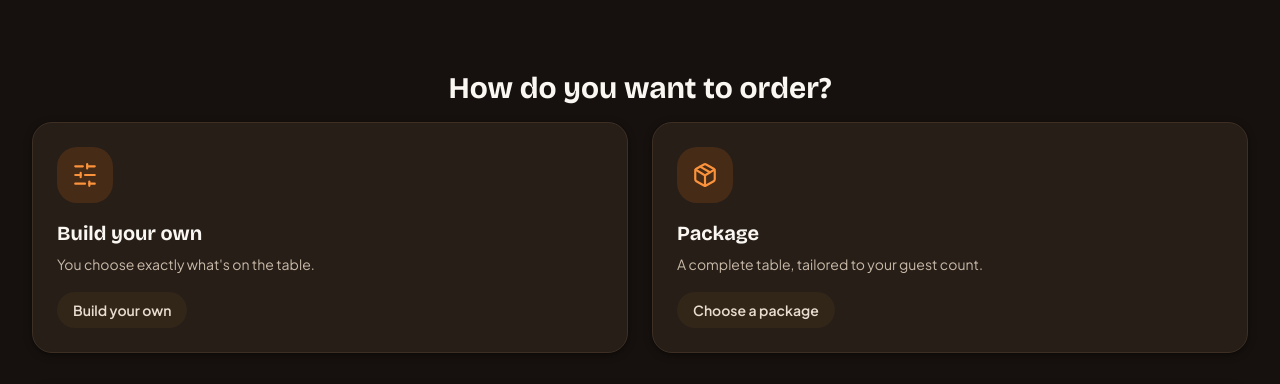
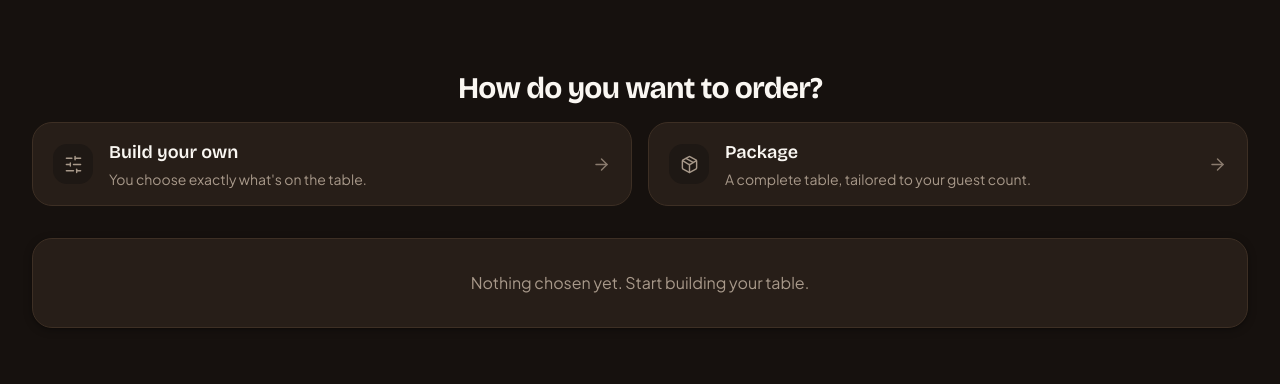
Before and after one commit to amineboulayountje-gif/Wingz-and-thingz, a React (Vite) app: page / in a window 1280 px wide. Shown: the part 562-946 px from the top of the page. Built offline with nearby package versions, Linux system fonts and the light colour scheme.

Commit message:
Update OrderModeSelector.tsx

```diff
--- a/src/components/OrderModeSelector.tsx
+++ b/src/components/OrderModeSelector.tsx
@@ -1,6 +1,6 @@
 import { useI18n } from "@/context/I18nContext";
 import { useOrder } from "@/context/OrderContext";
-import { SlidersHorizontal, Package } from "lucide-react";
+import { ArrowRight, SlidersHorizontal, Package } from "lucide-react";
 
 export function OrderModeSelector() {
   const { t } = useI18n();
@@ -12,56 +12,69 @@ export function OrderModeSelector() {
       icon: SlidersHorizontal,
       title: t.orderMode.customTitle,
       desc: t.orderMode.customDesc,
-      cta: t.orderMode.customCta,
     },
     {
       id: "package" as const,
       icon: Package,
       title: t.orderMode.packageTitle,
       desc: t.orderMode.packageDesc,
-      cta: t.orderMode.packageCta,
     },
   ];
 
   return (
     <div className="flex flex-col gap-4">
-      <h2 className="text-center font-display text-2xl font-bold text-cream-50 sm:text-3xl">
+      <h2 className="text-center font-display text-2xl font-bold tracking-tight text-cream-50 sm:text-3xl">
         {t.orderMode.title}
       </h2>
-      <div className="grid gap-4 sm:grid-cols-2 sm:gap-6">
+
+      <div className="grid gap-3 sm:grid-cols-2 sm:gap-4">
         {modes.map((mode) => {
           const Icon = mode.icon;
           const isActive = order.mode === mode.id;
+
           return (
             <button
               key={mode.id}
+              type="button"
               onClick={() => setMode(mode.id)}
-              className={`card card-hover group flex flex-col items-start gap-4 p-6 text-left transition-all duration-200 ${
+              className={`group flex min-h-[78px] w-full items-center gap-4 rounded-2xl border px-4 py-3.5 text-left transition-all duration-200 sm:min-h-[84px] sm:px-5 ${
                 isActive
-                  ? "border-primary-500 shadow-glow"
-                  : ""
+                  ? "border-primary-500 bg-primary-500/10"
+                  : "border-base-border bg-base-card hover:border-primary-500/40 hover:bg-base-hover"
               }`}
             >
-              <div className="flex h-14 w-14 items-center justify-center rounded-2xl bg-primary-500/15 text-primary-400 transition-transform group-hover:scale-110">
-                <Icon size={26} />
+              {/* Icon */}
+              <div
+                className={`flex h-10 w-10 shrink-0 items-center justify-center rounded-xl transition-colors ${
+                  isActive
+                    ? "bg-primary-500/15 text-primary-400"
+                    : "bg-base-surface text-cream-400 group-hover:text-primary-400"
+                }`}
+              >
+                <Icon size={19} strokeWidth={1.8} />
               </div>
-              <div className="flex flex-col gap-1.5">
-                <h3 className="font-display text-xl font-bold text-cream-50">
+
+              {/* Text */}
+              <div className="min-w-0 flex-1">
+                <h3 className="font-display text-base font-semibold leading-tight text-cream-50 sm:text-lg">
                   {mode.title}
                 </h3>
-                <p className="text-sm leading-relaxed text-cream-300">
+
+                <p className="mt-1 text-sm leading-snug text-cream-400">
                   {mode.desc}
                 </p>
               </div>
-              <span
-                className={`mt-auto inline-flex items-center gap-2 rounded-full px-4 py-2 text-sm font-semibold transition-colors ${
+
+              {/* Arrow */}
+              <ArrowRight
+                size={19}
+                strokeWidth={1.8}
+                className={`shrink-0 transition-all duration-200 ${
                   isActive
-                    ? "bg-primary-500 text-white"
-                    : "bg-base-elevated text-cream-200 group-hover:bg-primary-500/20"
+                    ? "text-primary-400"
+                    : "text-cream-500 group-hover:translate-x-1 group-hover:text-primary-400"
                 }`}
-              >
-                {mode.cta}
-              </span>
+              />
             </button>
           );
         })}
```
